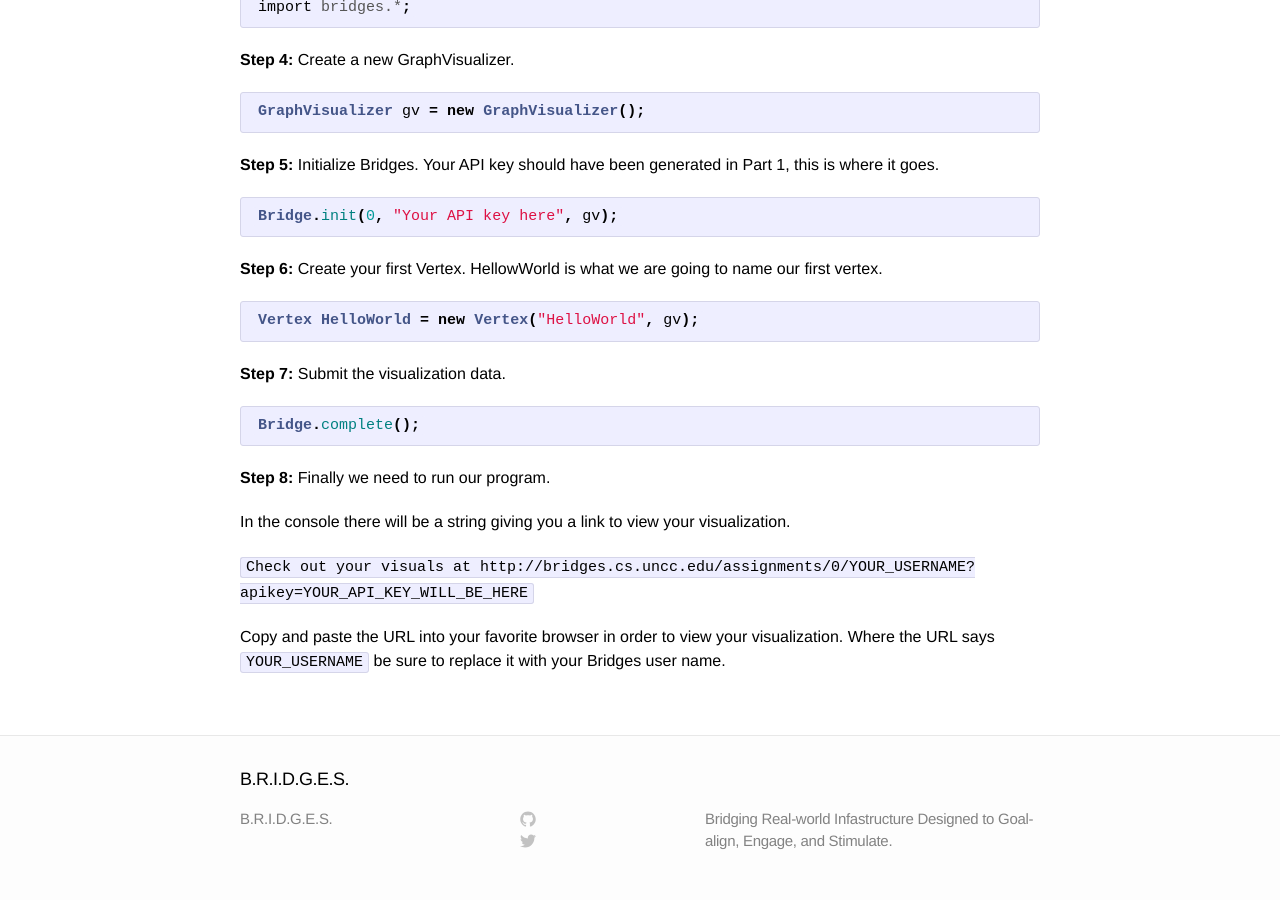
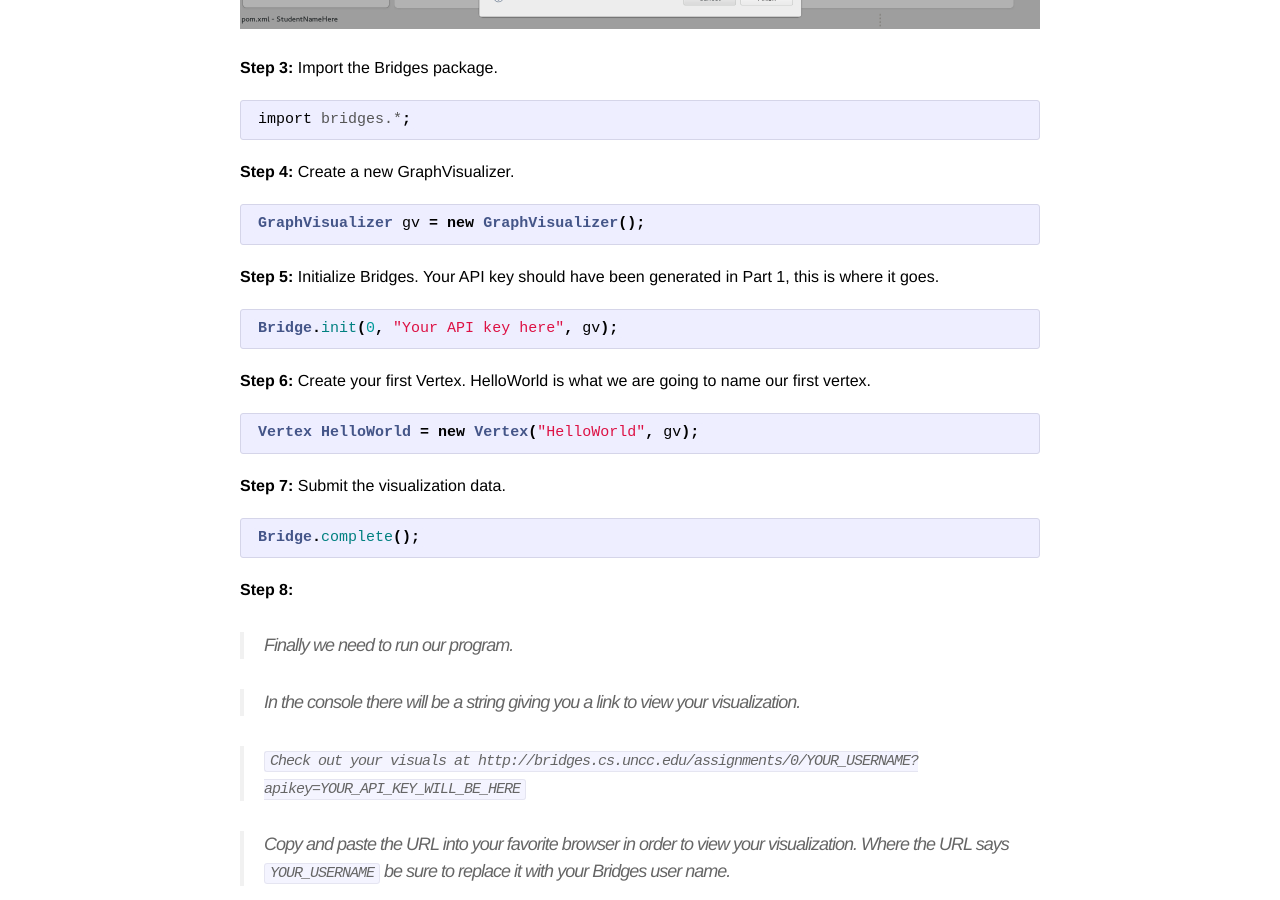
Before and after one commit to Dismembered/Dismembered.github.io, a Jekyll site: the page built from _posts/2014-06-23-HelloWorld-Tutorial_part2.markdown, in a window 1280 px wide and 900 px high, scrolled down 1422 px. Built offline with Jekyll 4.4.1, drawn with Linux system fonts in a browser that asks for light colours.

Commit message:
Update 2014-06-23-HelloWorld-Tutorial_part2.markdown

```diff
--- a/_posts/2014-06-23-HelloWorld-Tutorial_part2.markdown
+++ b/_posts/2014-06-23-HelloWorld-Tutorial_part2.markdown
@@ -8,12 +8,14 @@
 Writing your first code:
 
 **Step 1:**
- Create a new class within your project. `File`->`Class`.
+
+> Create a new class within your project. `File`->`Class`.
 
 ![drawing](/images/screenshot_6.png)
 
 **Step 2:**
-In the new window set the `Package` field to your name. Set the `Name` field to HelloWorld (this is the name of the class). Tick the box to create `public static void main(String[] args)` (this will have Eclipse create a main method for you within your newly created class). Then click `Finish` in the lower right corner.
+
+> In the new window set the `Package` field to your name. Set the `Name` field to HelloWorld (this is the name of the class). Tick the box to create `public static void main(String[] args)` (this will have Eclipse create a main method for you within your newly created class). Then click `Finish` in the lower right corner.
 
 ![drawing](/images/screenshot_7.png)
 
@@ -42,7 +44,7 @@
 {% endhighlight %}
 
 **Step 6:**
-Create your first Vertex. HellowWorld is what we are going to name our first vertex.
+Create your first Vertex. HelloWorld is what we are going to name our first vertex.
 {% highlight java  %}
 
 Vertex HelloWorld = new Vertex("HelloWorld", gv);
@@ -58,10 +60,10 @@
 {% endhighlight %}
 
 **Step 8:**
-Finally we need to run our program.
+> Finally we need to run our program.
 
-In the console there will be a string giving you a link to view your visualization.
+> In the console there will be a string giving you a link to view your visualization.
 
-`Check out your visuals at http://bridges.cs.uncc.edu/assignments/0/YOUR_USERNAME?apikey=YOUR_API_KEY_WILL_BE_HERE`
+> `Check out your visuals at http://bridges.cs.uncc.edu/assignments/0/YOUR_USERNAME?apikey=YOUR_API_KEY_WILL_BE_HERE`
 
-Copy and paste the URL into your favorite browser in order to view your visualization. Where the URL says `YOUR_USERNAME` be sure to replace it with your Bridges user name.
+> Copy and paste the URL into your favorite browser in order to view your visualization. Where the URL says `YOUR_USERNAME` be sure to replace it with your Bridges user name.
```
